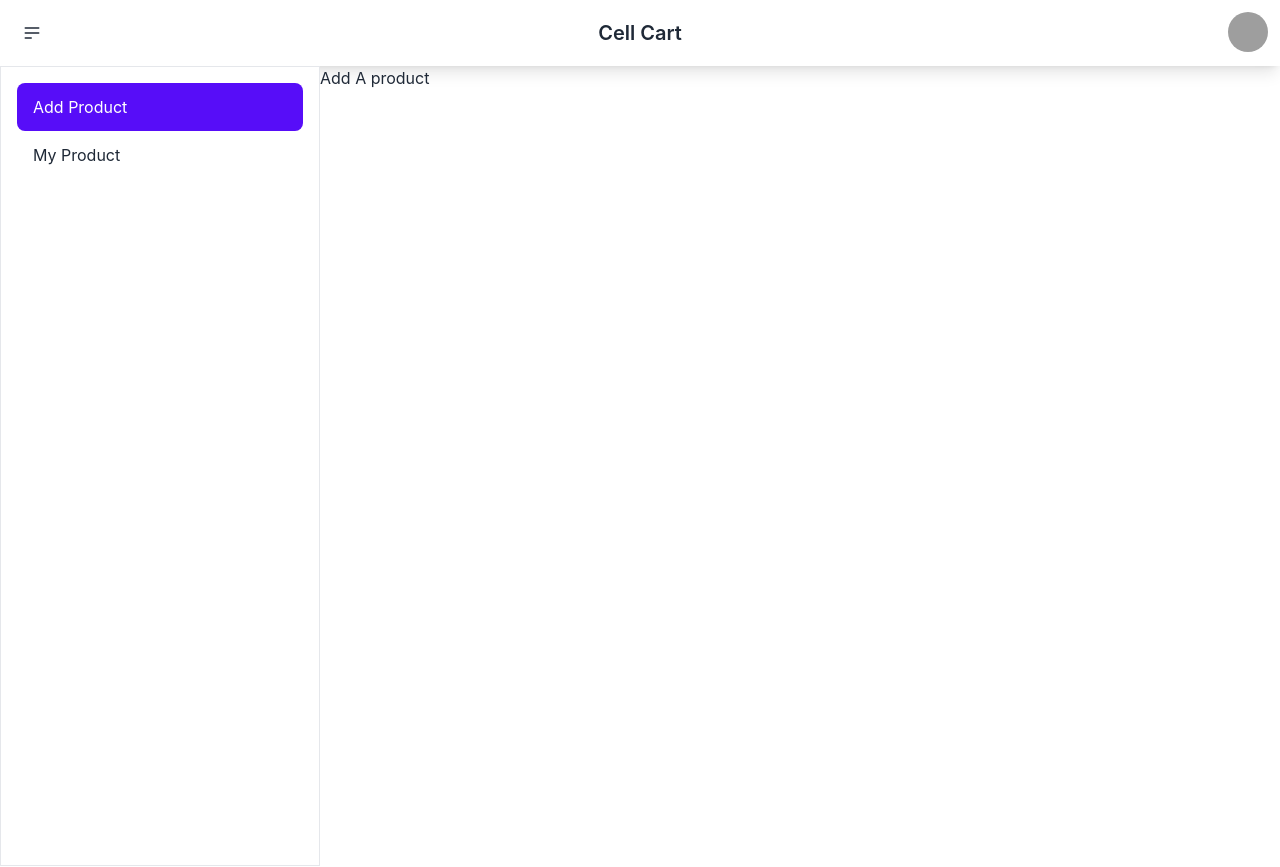
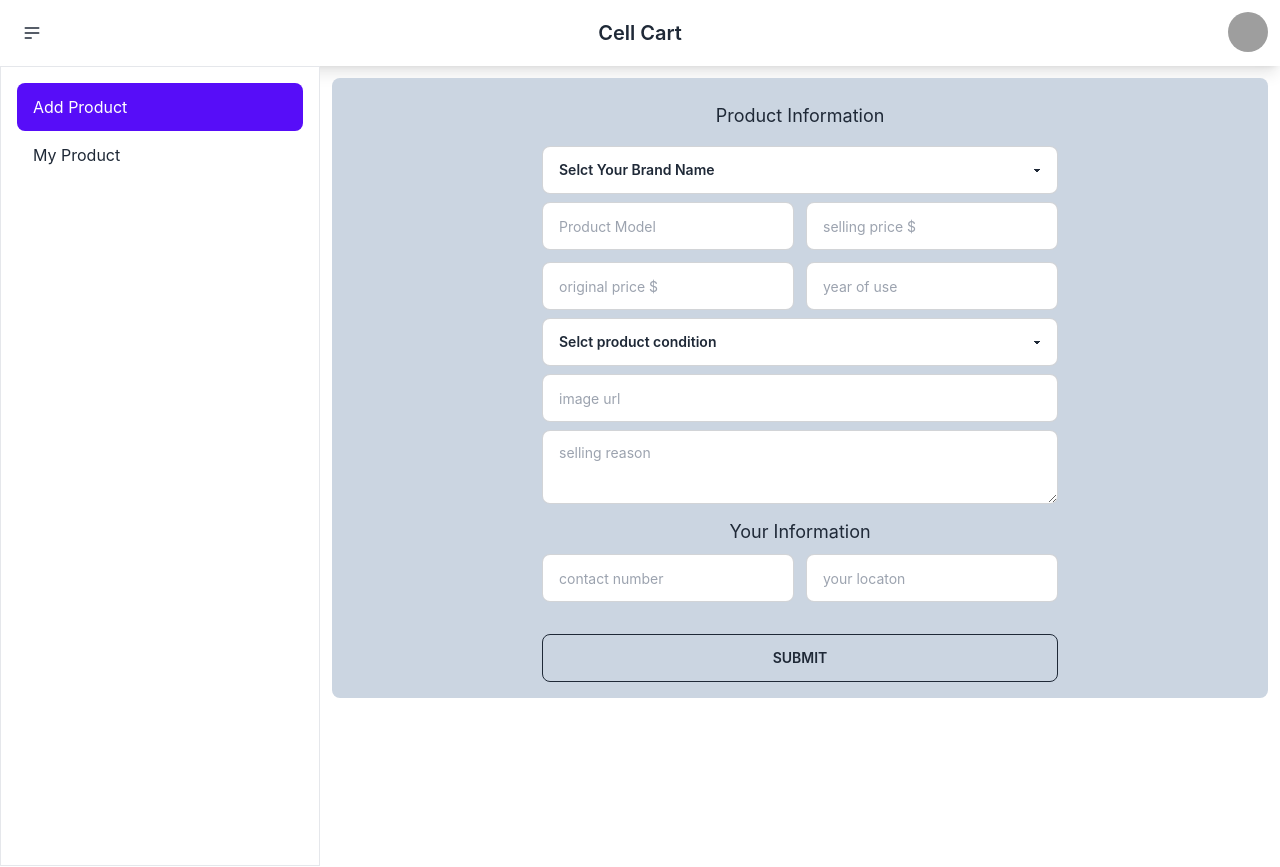
Before and after one commit to kobir0/cell-cart-client, a React (Create React App) app: page /dashboard/addProduct in a window 1280 px wide. Shown: the top 867 px of the page. Built offline with nearby package versions, Linux system fonts and the light colour scheme; no server answers; grey boxes are pictures that could not be loaded.

Commit message:
Add Product Page

```diff
--- a/package.json
+++ b/package.json
@@ -3,11 +3,13 @@
   "version": "0.1.0",
   "private": true,
   "dependencies": {
+    "@tanstack/react-query": "^4.16.1",
     "@testing-library/jest-dom": "^5.16.5",
     "@testing-library/react": "^13.4.0",
     "@testing-library/user-event": "^13.5.0",
     "axios": "^1.2.0",
     "daisyui": "^2.41.0",
+    "dateformat": "^5.0.3",
     "firebase": "^9.14.0",
     "react": "^18.2.0",
     "react-dom": "^18.2.0",
--- a/src/Component/DashBoard/Seller/AddProduct.jsx
+++ b/src/Component/DashBoard/Seller/AddProduct.jsx
@@ -1,7 +1,171 @@
-import React from "react";
+import React, { useContext } from "react";
+import toast from "react-hot-toast";
+import { AuthContext } from "../../SharedCompo/Context/UserContext";
 
 const AddProduct = () => {
-  return <div>Add A product</div>;
+  const { user } = useContext(AuthContext);
+
+  const handleSubmit = (event) => {
+    event.preventDefault();
+    const target = event.target;
+
+    const date = `'${new Date()}'`;
+    const time = date.split(" ")[4];
+
+    const brand = target.brand.value;
+    const brandId = brand.split(" ")[0];
+    const brandName = brand.split(" ")[1];
+    const model = target.model.value;
+    const sellingPrice = target.sellingPrice.value;
+    const originalPrice = target.originalPrice.value;
+    const usedYear = target.year.value;
+    const condition = target.condition.value;
+    const image = target.image.value;
+    const sellingReason = target.sellingReason.value;
+    const contactNumber = target.contactNumber.value;
+    const location = target.location.value;
+
+    const product = {
+      brandId,
+      brandName,
+      model,
+      sellingPrice,
+      originalPrice,
+      usedYear,
+      condition,
+      image,
+      sellingReason,
+      contactNumber,
+      location,
+      time: time,
+      email: user?.email,
+      userImg: user?.photoURL,
+      userName: user?.displayName,
+      status: "unsold",
+      userVerified: false,
+    };
+
+    fetch("http://localhost:5000/products", {
+      method: "POST",
+      headers: {
+        "content-type": "application/json",
+      },
+      body: JSON.stringify(product),
+    })
+      .then((res) => res.json())
+      .then((data) => {
+        if (data.status) {
+          toast.success(data.message);
+        }
+        toast(data.message);
+      })
+      .catch((err) => {
+        console.log(err);
+      });
+  };
+  return (
+    <div className="flex justify-center m-3 rounded-lg bg-slate-300 p-4">
+      <form onSubmit={handleSubmit}>
+        <div>
+          <h1 className="text-center my-2 text-lg">Product Information</h1>
+          <select
+            name="brand"
+            defaultValue="Selct Your Brand"
+            className="select select-bordered w-full my-2"
+            required
+          >
+            <option value="Selct Your Brand" disabled>
+              Selct Your Brand Name
+            </option>
+            <option value={"01 Apple"}>Apple</option>
+            <option value={"02 OnePlus"}>OnePlus</option>
+            <option value={"03 Samsung"}>Samsung</option>
+          </select>
+          <div className="grid grid-cols-2 gap-3">
+            <input
+              type="text"
+              name="model"
+              required
+              placeholder="Product Model"
+              className="input input-bordered input-md w-full max-w-xs"
+            />
+            <input
+              type="text"
+              name="sellingPrice"
+              required
+              placeholder="selling price $"
+              className="input input-bordered input-md w-full max-w-xs"
+            />
+            <input
+              type="text"
+              name="originalPrice"
+              required
+              placeholder="original price $"
+              className="input input-bordered input-md w-full max-w-xs"
+            />
+            <input
+              type="text"
+              name="year"
+              required
+              placeholder="year of use"
+              className="input input-bordered input-md w-full max-w-xs"
+            />
+          </div>
+          <select
+            name="condition"
+            defaultValue="Selct Your Brand"
+            className="select select-bordered w-full my-2"
+            required
+          >
+            <option value="Selct Your Brand" disabled>
+              Selct product condition
+            </option>
+            <option value={"Best"}>Best</option>
+            <option value={"Better"}>Better</option>
+            <option value={"Good"}> Good </option>
+            <option value={" Worse"}> Worse </option>
+          </select>
+
+          <br></br>
+          <input
+            type="text"
+            name="image"
+            required
+            placeholder="image url"
+            className="input   input-bordered input-md w-full"
+          />
+          <textarea
+            className="textarea mt-2 w-full  textarea-bordered"
+            name="sellingReason"
+            placeholder="selling reason"
+          ></textarea>
+        </div>
+        <div>
+          <h1 className="text-center my-2 text-lg">Your Information</h1>
+          <div className="grid grid-cols-2 gap-3">
+            <input
+              type="text"
+              name="contactNumber"
+              required
+              placeholder="contact number"
+              className="input input-bordered input-md w-full max-w-xs"
+            />
+            <input
+              type="text"
+              name="location"
+              required
+              placeholder="your locaton"
+              className="input input-bordered input-md w-full max-w-xs"
+            />
+          </div>
+        </div>
+        <br></br>
+        <button type="submit" className=" mt-2 btn btn-outline  w-full ">
+          Submit
+        </button>
+      </form>
+    </div>
+  );
 };
 
 export default AddProduct;
--- a/src/Component/Homepage/AppBanner/AppBanner.jsx
+++ b/src/Component/Homepage/AppBanner/AppBanner.jsx
@@ -20,13 +20,11 @@ const AppBanner = () => {
               <img
                 src="https://i.ibb.co/pzP2zrV/pngegg-3.png"
                 alt=""
-                srcset=""
                 className="h-20 p-1 cursor-pointer"
               />
               <img
                 src="https://i.ibb.co/vcpn7Xw/pngegg-4.png"
                 alt=""
-                srcset=""
                 className="h-24 pb-2  cursor-pointer"
               />
             </div>
--- a/src/Component/Homepage/Category/Brands.jsx
+++ b/src/Component/Homepage/Category/Brands.jsx
@@ -17,6 +17,7 @@ const Brands = () => {
         {brands?.map((brand) => (
           <NavLink
             key={brand?._id}
+            to={`/brands/${brand?.brandId}`}
             className="  rounded-lg w-full h-20 hover:p-1 hover:shadow-2xl border flex justify-center border-black"
           >
             <img src={brand?.brandImg} className="p-2  h-full" alt=""></img>
--- a/src/Component/Homepage/Navbar/Navbar.jsx
+++ b/src/Component/Homepage/Navbar/Navbar.jsx
@@ -5,14 +5,6 @@ import { AuthContext } from "../../SharedCompo/Context/UserContext";
 
 const Navbar = () => {
   const { user, logOut } = useContext(AuthContext);
-
-  const brand = {
-    brandName: "Apple",
-    brandId: "1",
-    brandImg: "https://i.ibb.co/b64Gtmw/pngegg-1.png",
-  };
-  const json = JSON.stringify(brand);
-  console.log(json);
 
   const handleLogout = () => {
     logOut()
--- /dev/null
+++ b/src/Component/ProductPage/Product.jsx/Product.jsx
@@ -0,0 +1,25 @@
+import { useQuery } from "@tanstack/react-query";
+import React from "react";
+import { useParams } from "react-router-dom";
+
+const Product = () => {
+  let { id } = useParams();
+  const url = `http://localhost:5000/products/${id}`;
+  const { data: products = [], isLoading } = useQuery({
+    queryKey: ["brands"],
+    queryFn: async () => {
+      const res = await fetch(url);
+      const data = await res.json();
+      return data.products;
+    },
+  });
+  console.log(products, id);
+
+  return (
+    <div className="min-h-screen">
+      <h1>{products?.length}</h1>
+    </div>
+  );
+};
+
+export default Product;
--- a/src/Component/SharedCompo/Routes/Routes.jsx
+++ b/src/Component/SharedCompo/Routes/Routes.jsx
@@ -8,6 +8,7 @@ import Main from "./Main";
 import MyProduct from "../../DashBoard/Seller/MyProduct";
 import Register from "../../Authentication/Register";
 import Login from "../../Authentication/Login";
+import Product from "../../ProductPage/Product.jsx/Product";
 
 const Routes = createBrowserRouter([
   {
@@ -32,6 +33,10 @@ const Routes = createBrowserRouter([
         element: <Login></Login>,
       },
       {
+        path: "/brands/:id",
+        element: <Product></Product>,
+      },
+      {
         path: "/dashboard",
         element: <Dashboard></Dashboard>,
         children: [
--- a/src/index.js
+++ b/src/index.js
@@ -5,14 +5,18 @@ import App from "./App";
 import reportWebVitals from "./reportWebVitals";
 import { Toaster } from "react-hot-toast";
 import UserContext from "./Component/SharedCompo/Context/UserContext";
+import { QueryClient, QueryClientProvider } from "@tanstack/react-query";
+const queryClient = new QueryClient();
 
 const root = ReactDOM.createRoot(document.getElementById("root"));
 root.render(
   <React.StrictMode>
-    <UserContext>
-      <Toaster />
-      <App />
-    </UserContext>
+    <QueryClientProvider client={queryClient}>
+      <UserContext>
+        <Toaster />
+        <App />
+      </UserContext>
+    </QueryClientProvider>
   </React.StrictMode>
 );
 
```
Also changed, not shown: 1 other file (tests, documents, lock files or other folders).
